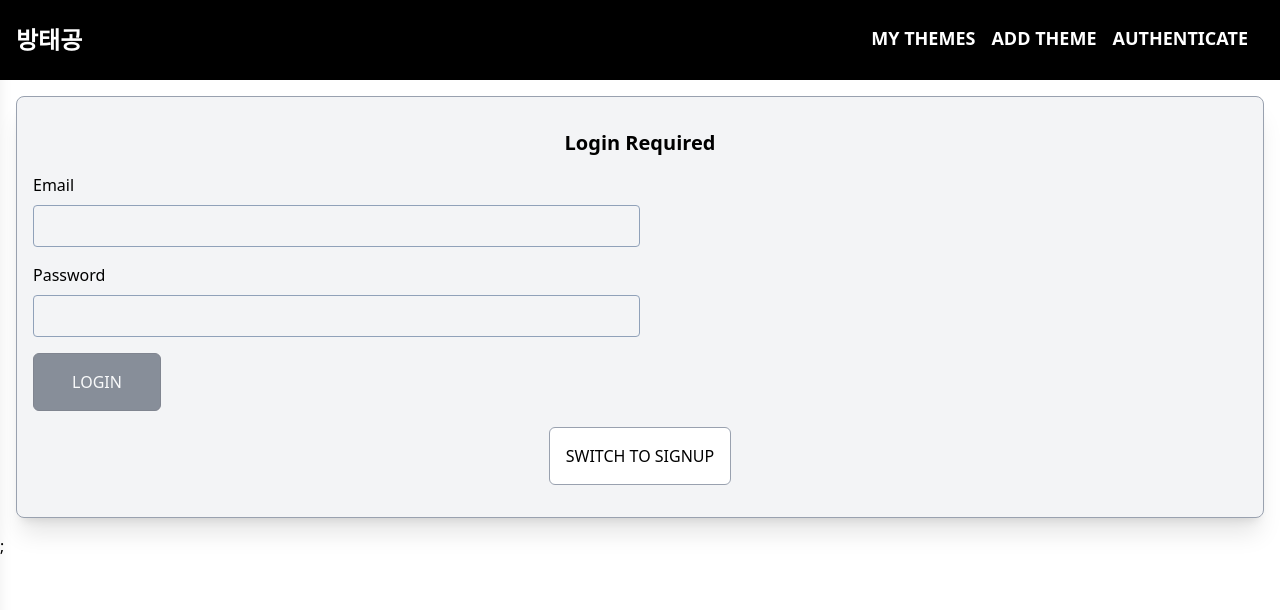
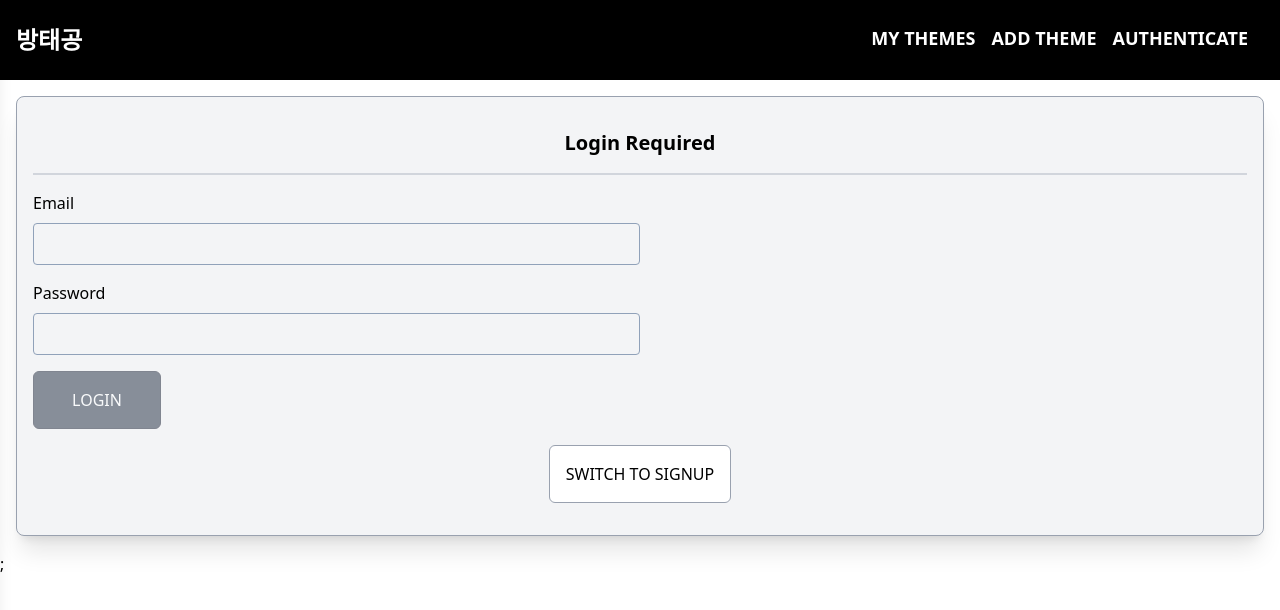
Before and after one commit to Earlssu/MERN_FS_Project, a React (Vite) app in the folder apps/client/: page /auth in a window 1280 px wide. Shown: the top 610 px of the page. Built offline with nearby package versions, Linux system fonts and the light colour scheme.

Commit message:
[Style]Add styling for Auth page

```diff
--- a/apps/client/src/features/users/pages/Auth.tsx
+++ b/apps/client/src/features/users/pages/Auth.tsx
@@ -53,6 +53,7 @@ const Auth = () => {
     <div className={'p-4'}>
       <Card>
         <h2 className={'text-xl font-bold'}>Login Required</h2>
+        <div className={'border-1 border-gray-300 w-full'}></div>
         <form className={'w-full flex flex-col gap-4'} onSubmit={authSubmitHandler}>
           {!isLogin && (
             <Input
```
